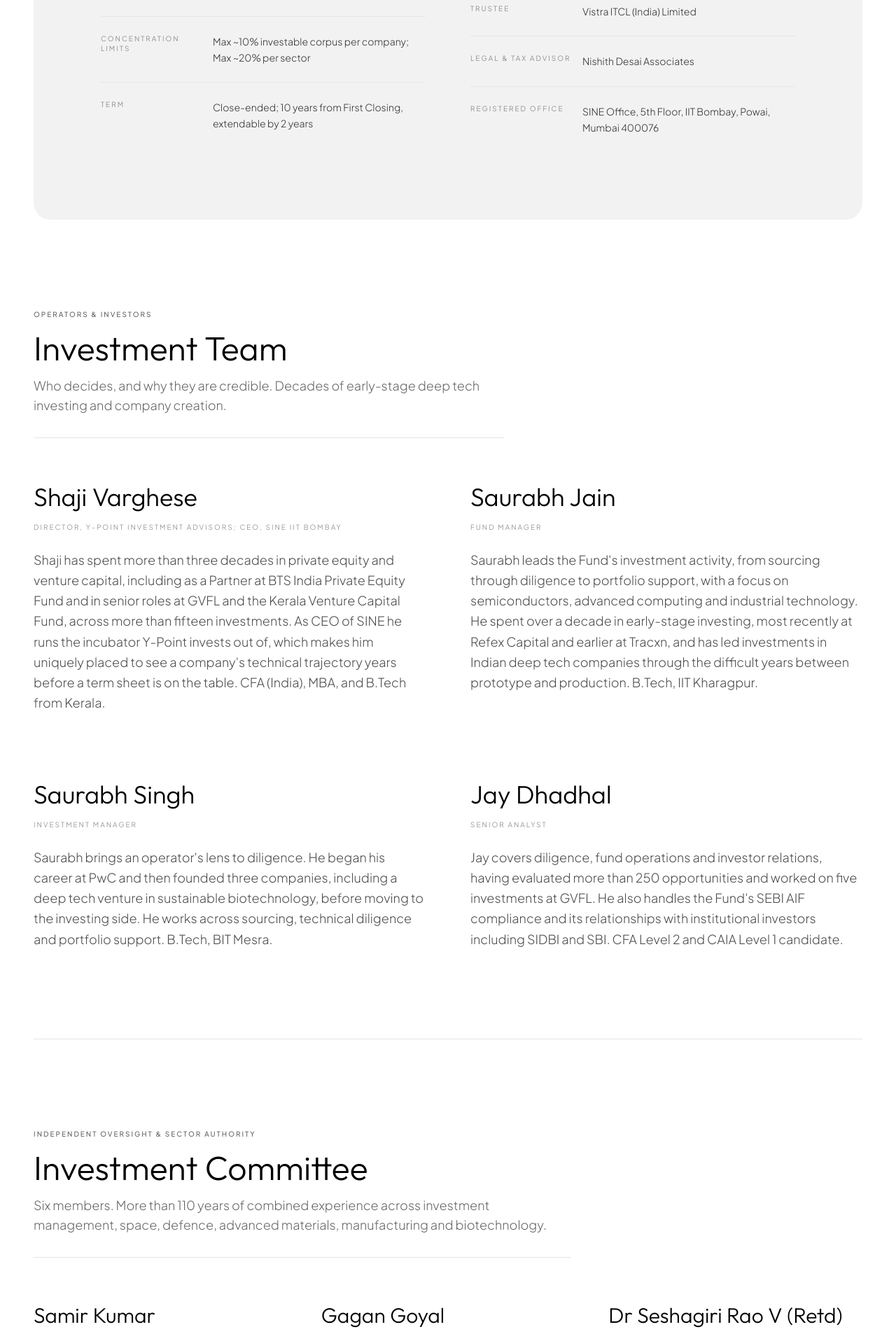
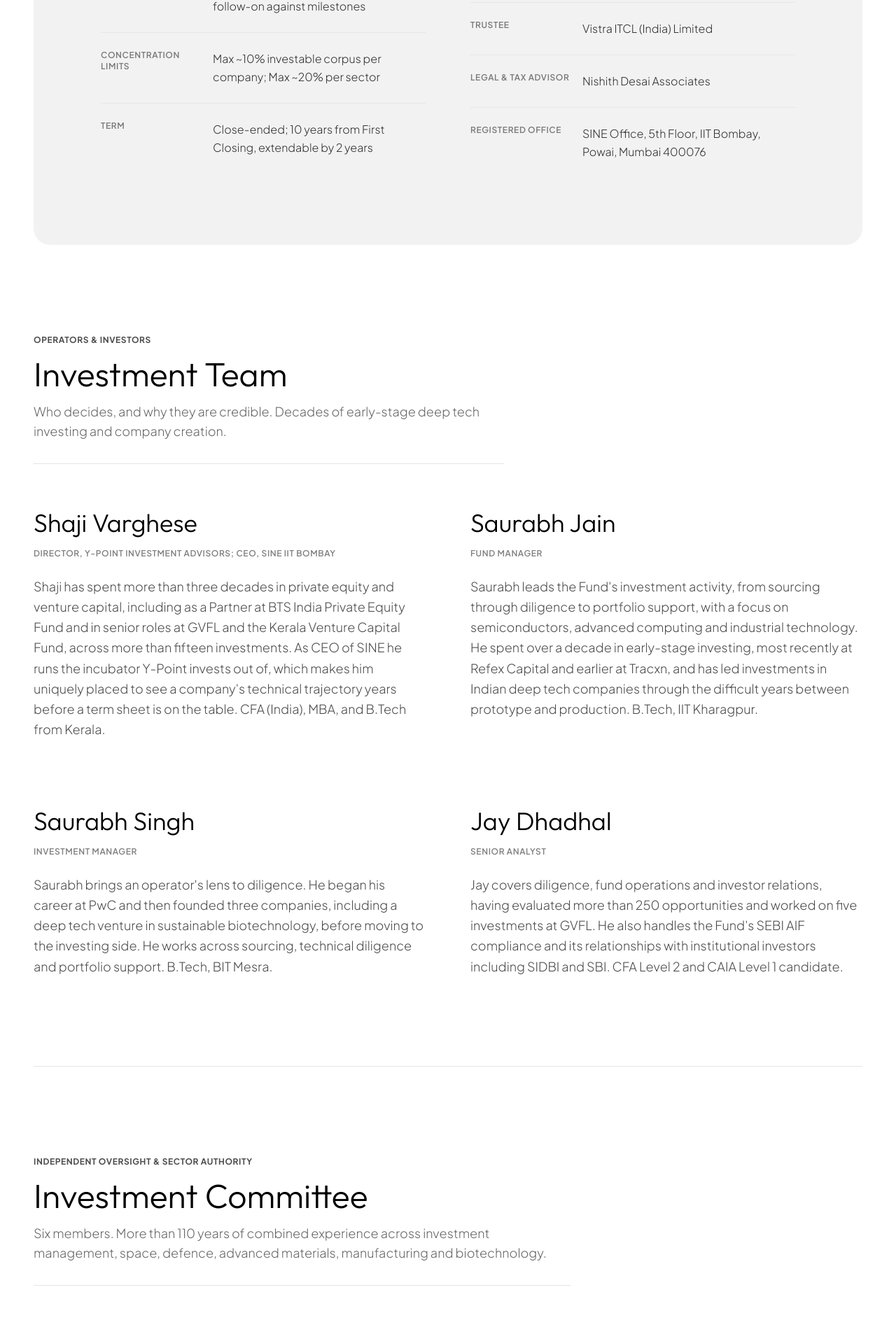
Before and after one commit to Ankit-singh-dot/y-point, a Next.js app in the folder my-app/: page /about in a window 1280 px wide. Shown: the part 1609-3515 px from the top of the page at 70% size. Built offline with nearby package versions, Linux system fonts and the light colour scheme.

Commit message:
second_updateapp/about/page.tsx

```diff
--- a/my-app/app/about/page.tsx
+++ b/my-app/app/about/page.tsx
@@ -137,7 +137,7 @@
                 Fund Fact Sheet
               </h2>
             </div>
-            <span className="font-sans text-[10px] uppercase tracking-[0.2em] text-black/40 dark:text-white/40 font-medium">
+            <span className="font-sans text-xs uppercase tracking-wider text-black/60 dark:text-white/60 font-semibold">
               SEBI Reg. IN/AIF2/25-26/1937
             </span>
           </motion.div>
@@ -146,16 +146,16 @@
             {/* Split facts into two columns for editorial look */}
             <div className="space-y-0 divide-y divide-black/5 dark:divide-white/5 border-b md:border-b-0 border-black/5 dark:border-white/5">
               {fundFacts.slice(0, 7).map((fact, idx) => (
-                <div key={idx} className="grid grid-cols-1 sm:grid-cols-3 py-6 text-sm gap-4">
-                  <span className="font-sans text-[10px] uppercase tracking-[0.2em] text-black/40 dark:text-white/40">{fact.item}</span>
+                <div key={idx} className="grid grid-cols-1 sm:grid-cols-3 py-6 text-sm sm:text-base gap-4">
+                  <span className="font-sans text-xs uppercase tracking-wider text-black/50 dark:text-white/50 font-semibold">{fact.item}</span>
                   <span className="sm:col-span-2 text-black/80 dark:text-white/80 font-light leading-relaxed">{fact.value}</span>
                 </div>
               ))}
             </div>
             <div className="space-y-0 divide-y divide-black/5 dark:divide-white/5">
               {fundFacts.slice(7).map((fact, idx) => (
-                <div key={idx} className="grid grid-cols-1 sm:grid-cols-3 py-6 text-sm gap-4">
-                  <span className="font-sans text-[10px] uppercase tracking-[0.2em] text-black/40 dark:text-white/40">{fact.item}</span>
+                <div key={idx} className="grid grid-cols-1 sm:grid-cols-3 py-6 text-sm sm:text-base gap-4">
+                  <span className="font-sans text-xs uppercase tracking-wider text-black/50 dark:text-white/50 font-semibold">{fact.item}</span>
                   <span className="sm:col-span-2 text-black/80 dark:text-white/80 font-light leading-relaxed">{fact.value}</span>
                 </div>
               ))}
@@ -173,7 +173,7 @@
           className="space-y-16"
         >
           <motion.div variants={fadeInUp} className="space-y-4 max-w-2xl border-b border-black/10 dark:border-white/10 pb-8">
-            <div className="font-sans text-[10px] uppercase tracking-[0.2em] text-black/60 dark:text-white/60 font-medium">
+            <div className="font-sans text-xs uppercase tracking-wider text-black/70 dark:text-white/70 font-bold">
               OPERATORS & INVESTORS
             </div>
             <h2 className="font-display font-light text-4xl sm:text-5xl text-black dark:text-white">
@@ -193,7 +193,7 @@
               >
                 <div>
                   <h3 className="font-display font-light text-3xl sm:text-4xl text-black dark:text-white">{member.name}</h3>
-                  <span className="font-sans text-[10px] uppercase tracking-[0.2em] text-black/40 dark:text-white/40 block mt-4">
+                  <span className="font-sans text-xs uppercase tracking-wider text-black/50 dark:text-white/50 block mt-4 font-semibold">
                     {member.role}
                   </span>
                 </div>
@@ -217,7 +217,7 @@
           className="space-y-16"
         >
           <motion.div variants={fadeInUp} className="space-y-4 max-w-3xl border-b border-black/10 dark:border-white/10 pb-8">
-            <div className="font-sans text-[10px] uppercase tracking-[0.2em] text-black/60 dark:text-white/60 font-medium">
+            <div className="font-sans text-xs uppercase tracking-wider text-black/70 dark:text-white/70 font-bold">
               INDEPENDENT OVERSIGHT & SECTOR AUTHORITY
             </div>
             <h2 className="font-display font-light text-4xl sm:text-5xl text-black dark:text-white">
@@ -237,12 +237,12 @@
               >
                 <div className="space-y-4">
                   <h3 className="font-display font-light text-2xl sm:text-3xl text-black dark:text-white">{ic.name}</h3>
-                  <span className="font-sans text-[10px] uppercase tracking-[0.2em] text-black/40 dark:text-white/40 block">{ic.title}</span>
+                  <span className="font-sans text-xs uppercase tracking-wider text-black/50 dark:text-white/50 block font-semibold">{ic.title}</span>
                 </div>
                 <p className="font-sans font-light text-sm sm:text-base text-black/70 dark:text-white/70 leading-relaxed">
                   {ic.desc}
                 </p>
-                <div className="pt-6 border-t border-black/5 dark:border-white/5 font-sans text-[10px] uppercase tracking-[0.2em] text-black/40 dark:text-white/40">
+                <div className="pt-6 border-t border-black/5 dark:border-white/5 font-sans text-xs uppercase tracking-wider text-black/50 dark:text-white/50 font-medium">
                   Two-stage IC evaluation protocol
                 </div>
               </motion.div>
@@ -278,7 +278,7 @@
             <p>
               Investment decisions are taken by a six-member investment committee through a two-stage review: an initial approval that authorises a term sheet, and a final approval following detailed diligence and a meeting between the founders and the committee.
             </p>
-            <div className="inline-flex rounded-full bg-white dark:bg-black border border-black/10 dark:border-white/20 px-6 py-3 font-sans text-[10px] uppercase tracking-[0.2em] text-black/60 dark:text-white/60">
+            <div className="inline-flex rounded-full bg-white dark:bg-black border border-black/10 dark:border-white/20 px-6 py-3 font-sans text-xs uppercase tracking-wider text-black/70 dark:text-white/70 font-semibold">
               The Fund&apos;s establishment was formally approved by the Board of Governors of IIT Bombay.
             </div>
           </div>
```
